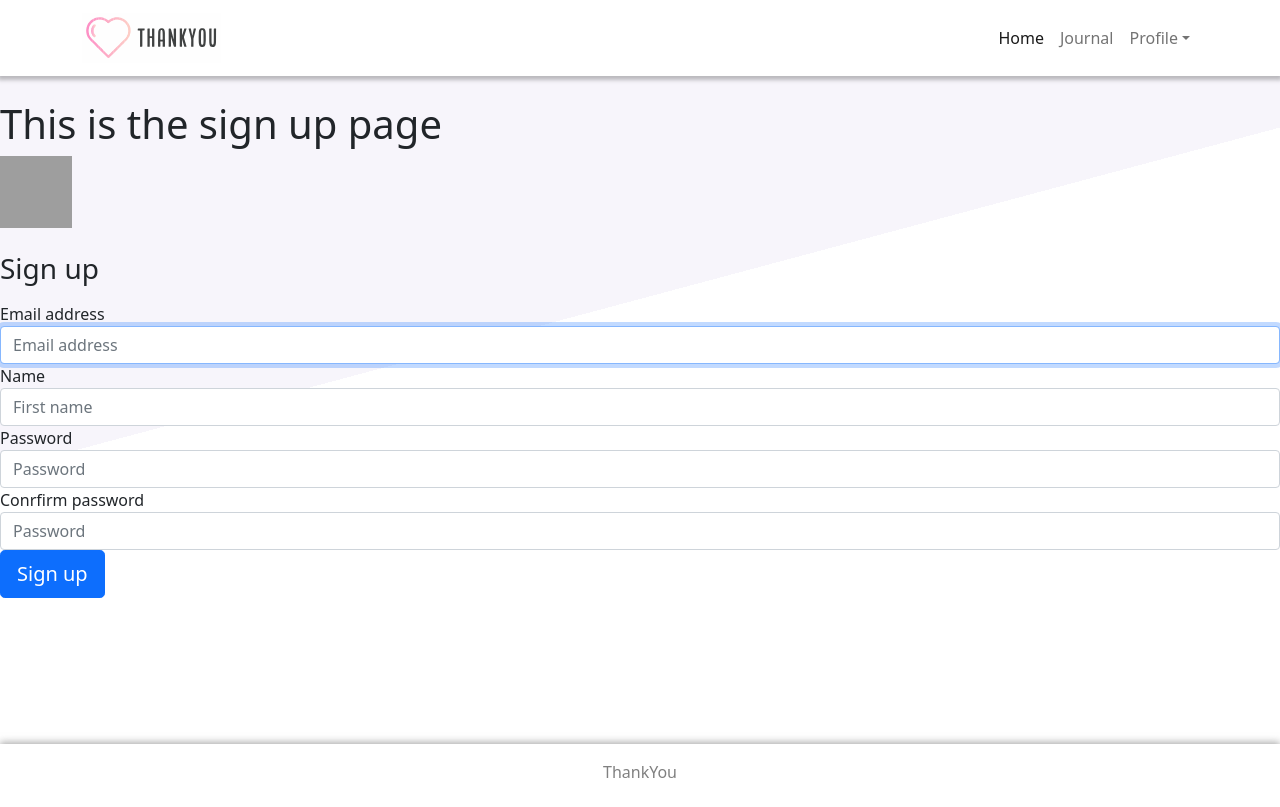
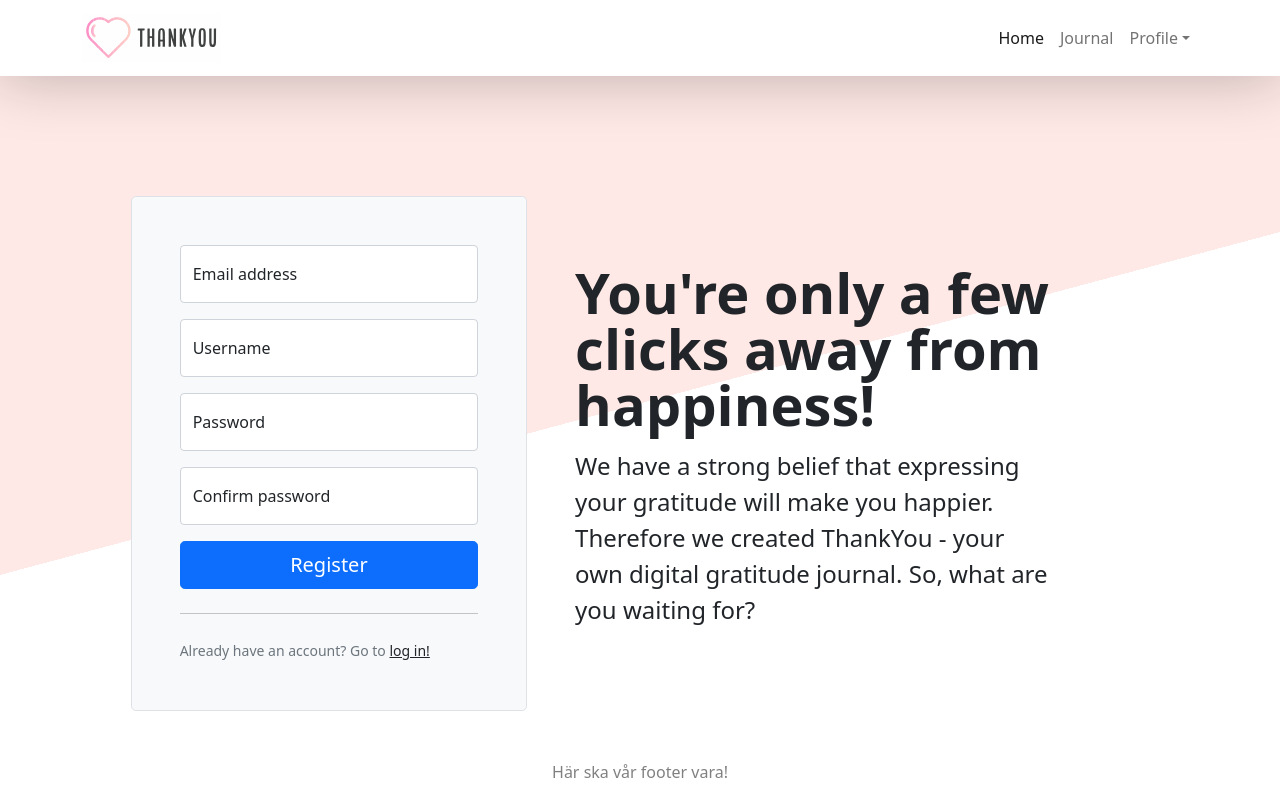
Before and after one commit to jonfra165/Thankyou, a Flask app: page /sign-up in a window 1280 px wide. Before the commit the page ends 778 px from the top, so only its background shows below. Run offline with Flask 2, Linux system fonts and the light colour scheme; grey boxes are pictures that could not be loaded.

Commit message:
Design
Log in, sign up m.m

```diff
--- a/ThankYou_Kod/ThankYou/website/static/styles/style.css
+++ b/ThankYou_Kod/ThankYou/website/static/styles/style.css
@@ -1,19 +1,23 @@
 body {
-    background: linear-gradient(165deg, #f7f5fb 50%, #fff 50%) no-repeat;
+    background: linear-gradient(165deg, #ffe9e6 50%, #fff 50%) no-repeat;
 }
 
 .home {
-    margin-top: 150px;
+    margin-top: 100px;
 }
 
 .navbar {
     background-color: #ffffff !important;
-    box-shadow: 0 2px 4px 2px rgba(0,0,0,0.25);
+    box-shadow: 0 1px 60px 2px rgba(0,0,0,0.25);
 }
 
 #navlogo {
     height: 50px;
     padding-right: 10px;
+}
+
+.ps-3 {
+    padding-left: 0px !important;
 }
 
 #file1, #file2, #file3 {
@@ -28,7 +32,6 @@ body {
     background-color: white;
     color: grey;
     text-align: center;
-    box-shadow: 0px -2px 7px 0px rgba(145,145,145,0.73);
 }
 
 .footer p {
--- a/ThankYou_Kod/ThankYou/website/templates/base.html
+++ b/ThankYou_Kod/ThankYou/website/templates/base.html
@@ -46,7 +46,7 @@
         </main>
         <footer class="footer mt-auto py-3">
             <div class="container" id="footdiv">
-              <p>ThankYou</p>
+              <p>Här ska vår footer vara!</p>
             </div>
         </footer>
 
--- a/ThankYou_Kod/ThankYou/website/templates/sign_up.html
+++ b/ThankYou_Kod/ThankYou/website/templates/sign_up.html
@@ -4,10 +4,7 @@
 
 {% block content %}
 
-<h1>This is the sign up page</h1>
-<div id="log-in-background">
-
-</div>
+<!--
 <div id="sign-up">
     <form id="log-in" class="form-signin" method="POST">
         <img class="mb-4" src="https://getbootstrap.com/docs/4.0/assets/brand/bootstrap-solid.svg" alt="" width="72" height="72">
@@ -28,5 +25,41 @@
         <button class="btn btn-lg btn-primary btn-block" type="submit">Sign up</button>
       </form>
 </div>
+-->
+
+
+
+
+<div class="container col-xl-10 col-xxl-8 px-4 py-5" id="signupcon">
+  <div class="row align-items-center g-lg-5 py-5">
+    <div class="col-md-10 mx-auto col-lg-5">
+      <form class="p-4 p-md-5 border rounded-3 bg-light" id="log-in" method="POST">
+        <div class="form-floating mb-3">
+          <input type="email" name="email" class="form-control" id="floatingInput" placeholder="name@example.com">
+          <label for="floatingInput">Email address</label>
+        </div>
+        <div class="form-floating mb-3">
+          <input type="email" name="email" class="form-control" id="floatingInput" placeholder="name@example.com">
+          <label for="floatingInput">Username</label>
+        </div>
+        <div class="form-floating mb-3">
+          <input type="password" name="password" class="form-control" id="floatingPassword" placeholder="Password">
+          <label for="floatingPassword">Password</label>
+        </div>
+        <div class="form-floating mb-3">
+          <input type="email" name="email" class="form-control" id="floatingInput" placeholder="name@example.com">
+          <label for="floatingInput">Confirm password</label>
+        </div>
+        <button class="w-100 btn btn-lg btn-primary" type="submit">Register</button>
+        <hr class="my-4">
+        <small class="text-muted">Already have an account? Go to <a href="/login" class="link-dark ps-3">log in!</a></small>
+      </form>
+    </div>
+    <div class="col-lg-7 text-center text-lg-start">
+      <h1 class="display-4 fw-bold lh-1 mb-3">You're only a few clicks away from happiness!</h1>
+      <p class="col-lg-10 fs-4">We have a strong belief that expressing your gratitude will make you happier. Therefore we created ThankYou - your own digital gratitude journal. So, what are you waiting for?</p>
+    </div>
+  </div>
+</div>
 
 {% endblock %}
```
Also changed, not shown: ThankYou_Kod/ThankYou/website/templates/login.html (+21 -17 lines).
